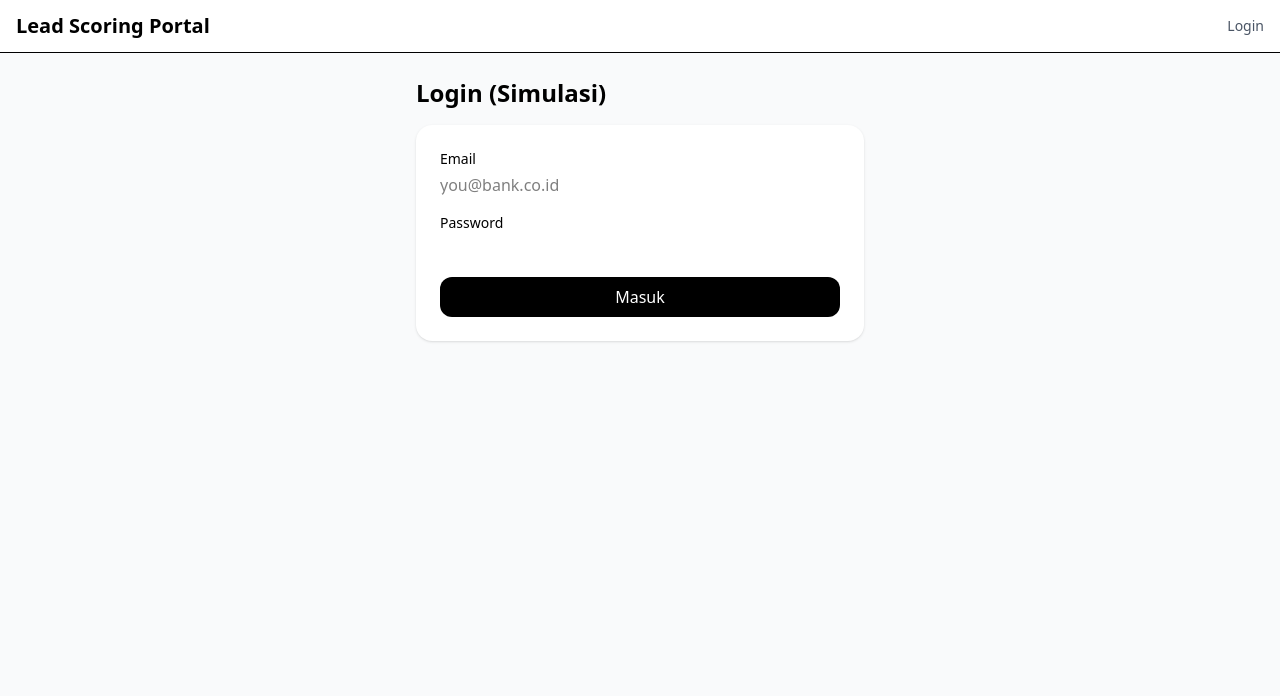
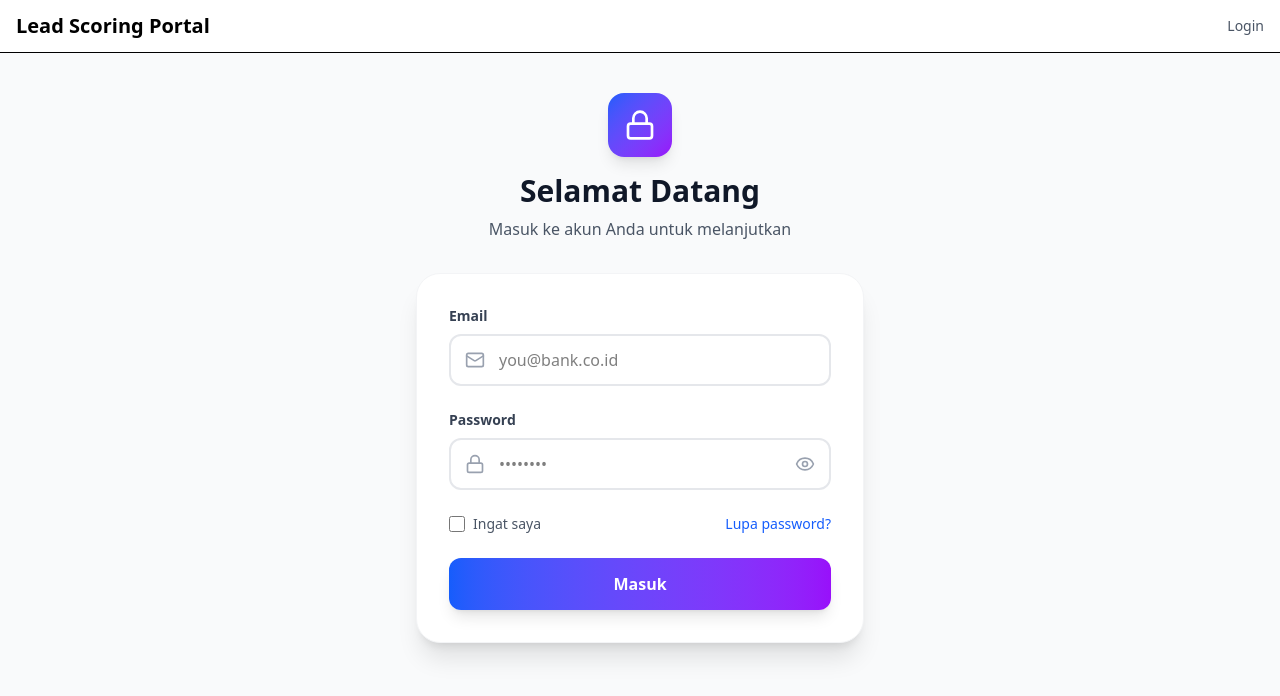
Before and after one commit to CAPSTONE-A25-CS076/frontend-lead-portal, a React (Vite) app: page /login in a window 1280 px wide. Shown: the top 696 px of the page. Built offline with nearby package versions, Linux system fonts and the light colour scheme.

Commit message:
Add lucide-react dependency and refactor Login components
- Introduced lucide-react for icons in the LoginHeader and LoginForm components.
- Refactored Login component to use separate LoginHeader and LoginForm components.
- Implemented loading state in LoginForm during submission.

```diff
--- a/package.json
+++ b/package.json
@@ -11,6 +11,7 @@
   },
   "dependencies": {
     "@tailwindcss/vite": "^4.1.17",
+    "lucide-react": "^0.553.0",
     "react": "^19.2.0",
     "react-dom": "^19.2.0",
     "react-router-dom": "^7.9.5"
--- /dev/null
+++ b/src/components/LoginForm.jsx
@@ -0,0 +1,101 @@
+import { useState } from "react";
+import { Eye, EyeOff, Mail, Lock } from "lucide-react";
+
+export default function LoginForm({ onSubmit, isLoading }) {
+  const [email, setEmail] = useState("");
+  const [password, setPassword] = useState("");
+  const [showPassword, setShowPassword] = useState(false);
+
+  const handleSubmit = (e) => {
+    e.preventDefault();
+    onSubmit({ email, password });
+  };
+
+  return (
+    <div className="space-y-6">
+      {/* Email Input */}
+      <div>
+        <label className="block text-sm font-semibold text-gray-700 mb-2">
+          Email
+        </label>
+        <div className="relative">
+          <div className="absolute inset-y-0 left-0 pl-4 flex items-center pointer-events-none">
+            <Mail className="w-5 h-5 text-gray-400" />
+          </div>
+          <input
+            value={email}
+            onChange={(e) => setEmail(e.target.value)}
+            type="email"
+            required
+            className="w-full pl-12 pr-4 py-3 rounded-xl border-2 border-gray-200 focus:border-blue-500 focus:ring-4 focus:ring-blue-100 transition-all outline-none"
+            placeholder="you@bank.co.id"
+          />
+        </div>
+      </div>
+
+      {/* Password Input */}
+      <div>
+        <label className="block text-sm font-semibold text-gray-700 mb-2">
+          Password
+        </label>
+        <div className="relative">
+          <div className="absolute inset-y-0 left-0 pl-4 flex items-center pointer-events-none">
+            <Lock className="w-5 h-5 text-gray-400" />
+          </div>
+          <input
+            value={password}
+            onChange={(e) => setPassword(e.target.value)}
+            type={showPassword ? "text" : "password"}
+            required
+            className="w-full pl-12 pr-12 py-3 rounded-xl border-2 border-gray-200 focus:border-blue-500 focus:ring-4 focus:ring-blue-100 transition-all outline-none"
+            placeholder="••••••••"
+          />
+          <button
+            type="button"
+            onClick={() => setShowPassword(!showPassword)}
+            className="absolute inset-y-0 right-0 pr-4 flex items-center text-gray-400 hover:text-gray-600 transition-colors"
+          >
+            {showPassword ? (
+              <EyeOff className="w-5 h-5" />
+            ) : (
+              <Eye className="w-5 h-5" />
+            )}
+          </button>
+        </div>
+      </div>
+
+      {/* Remember & Forgot */}
+      <div className="flex items-center justify-between text-sm">
+        <label className="flex items-center cursor-pointer">
+          <input
+            type="checkbox"
+            className="w-4 h-4 rounded border-gray-300 text-blue-600 focus:ring-2 focus:ring-blue-500"
+          />
+          <span className="ml-2 text-gray-600">Ingat saya</span>
+        </label>
+        <button
+          type="button"
+          className="text-blue-600 hover:text-blue-700 font-medium transition-colors"
+        >
+          Lupa password?
+        </button>
+      </div>
+
+      {/* Submit Button */}
+      <button
+        onClick={handleSubmit}
+        disabled={isLoading}
+        className="w-full py-3.5 rounded-xl bg-gradient-to-r from-blue-600 to-purple-600 text-white font-semibold shadow-lg hover:shadow-xl hover:scale-[1.02] active:scale-[0.98] transition-all disabled:opacity-50 disabled:cursor-not-allowed disabled:hover:scale-100"
+      >
+        {isLoading ? (
+          <div className="flex items-center justify-center gap-2">
+            <div className="w-5 h-5 border-2 border-white border-t-transparent rounded-full animate-spin" />
+            <span>Memproses...</span>
+          </div>
+        ) : (
+          "Masuk"
+        )}
+      </button>
+    </div>
+  );
+}
--- /dev/null
+++ b/src/components/LoginHeader.jsx
@@ -0,0 +1,13 @@
+import { Lock } from "lucide-react";
+
+export default function LoginHeader() {
+  return (
+    <div className="text-center mb-8">
+      <div className="inline-flex items-center justify-center w-16 h-16 bg-gradient-to-br from-blue-600 to-purple-600 rounded-2xl mb-4 shadow-lg">
+        <Lock className="w-8 h-8 text-white" />
+      </div>
+      <h1 className="text-3xl font-bold text-gray-900 mb-2">Selamat Datang</h1>
+      <p className="text-gray-600">Masuk ke akun Anda untuk melanjutkan</p>
+    </div>
+  );
+}
--- a/src/pages/Login.jsx
+++ b/src/pages/Login.jsx
@@ -1,44 +1,29 @@
 import { useState } from "react";
+import LoginHeader from "../components/LoginHeader";
+import LoginForm from "../components/LoginForm";
 
-export default function Login({ onLogin }) {
-  const [email, setEmail] = useState("");
-  const [password, setPassword] = useState("");
+export default function LoginPage({ onLogin }) {
+  const [isLoading, setIsLoading] = useState(false);
 
-  const submit = (e) => {
-    e.preventDefault();
-    onLogin?.(); // mock auth
+  const handleLogin = async (credentials) => {
+    setIsLoading(true);
+
+    // Simulasi delay loading
+    await new Promise(resolve => setTimeout(resolve, 800));
+
+    setIsLoading(false);
+    onLogin?.(credentials);
   };
 
   return (
-    <div className="max-w-md mx-auto">
-      <h1 className="text-2xl font-semibold mb-4">Login (Simulasi)</h1>
-      <form
-        onSubmit={submit}
-        className="space-y-4 bg-white p-6 rounded-2xl shadow"
-      >
-        <div>
-          <label className="block text-sm font-medium mb-1">Email</label>
-          <input
-            value={email}
-            onChange={(e) => setEmail(e.target.value)}
-            type="email"
-            className="w-full rounded-lg border-gray-300"
-            placeholder="you@bank.co.id"
-          />
+    <div className=" flex justify-center p-4">
+      <div className="w-full max-w-md">
+        <LoginHeader />
+
+        <div className="bg-white rounded-3xl shadow-xl p-8 border border-gray-100">
+          <LoginForm onSubmit={handleLogin} isLoading={isLoading} />
         </div>
-        <div>
-          <label className="block text-sm font-medium mb-1">Password</label>
-          <input
-            value={password}
-            onChange={(e) => setPassword(e.target.value)}
-            type="password"
-            className="w-full rounded-lg border-gray-300"
-          />
-        </div>
-        <button className="w-full py-2 rounded-xl bg-black text-white font-medium">
-          Masuk
-        </button>
-      </form>
+      </div>
     </div>
   );
 }
```
Also changed, not shown: 1 other file (tests, documents, lock files or other folders).
